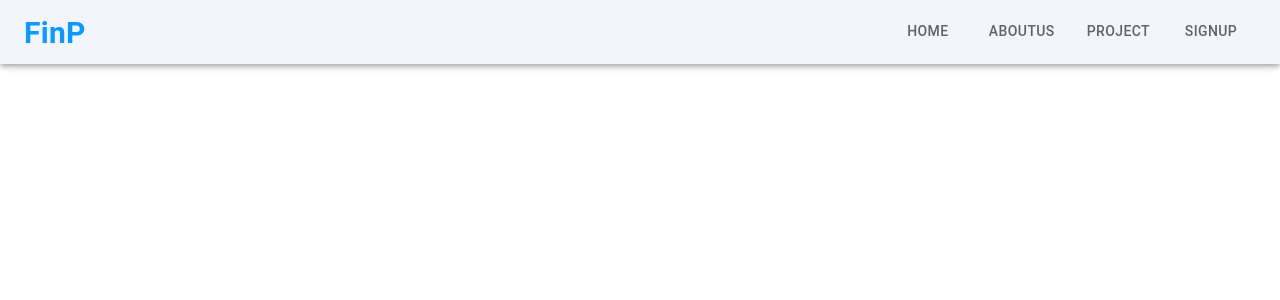
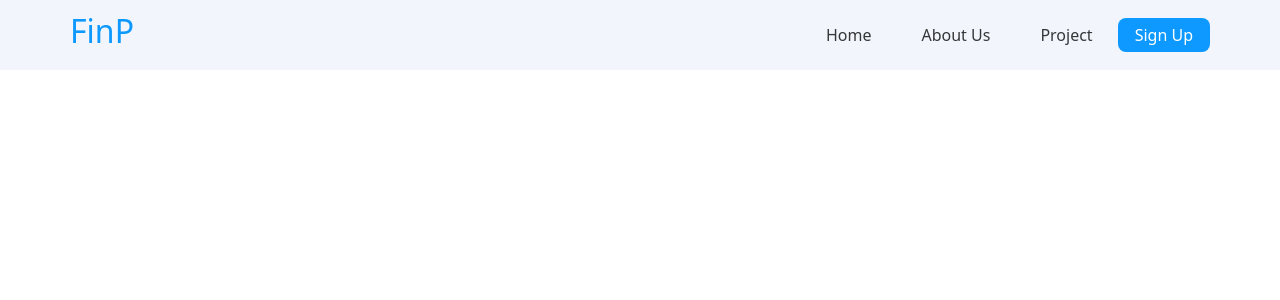
Before and after one commit to jeannotds/finance-part-co-frontend, a Next.js app: page / in a window 1280 px wide. Shown: the top 300 px of the page. Built offline with nearby package versions, Linux system fonts and the light colour scheme.

Commit message:
Feat : add navbar

```diff
--- a/components/Navbar.js
+++ b/components/Navbar.js
@@ -1,45 +1,16 @@
 import React, { useState } from "react";
-import { AppBar, Typography, Tabs, Tab, useTheme,useMediaQuery } from "@mui/material";
-import Toolbar from "@mui/material/Toolbar";
-import DrawerComp from "./Drawer";
 
 function Navbar() {
-
-    const [value, setValue] = useState();
-    const theme = useTheme();
-
-    const isMatch = useMediaQuery(theme.breakpoints.down('md'))
-    const PAGES =  ["Home", "AboutUs", "Project", "signup"];
-
   return (
-    <React.Fragment>
-      {/* AppBar // Barre d'application */}
-      <AppBar sx={{ background: "#F2F6FC" }}>
-        {/* ToolBar / Barre d'outil */}
-        <Toolbar>
-          {/* Typography limite le nombre de caractere */}
-          <Typography sx={{ color: "#0D99FF", fontWeight: "bolder", fontSize:"30px" }}>
-            FinP
-          </Typography>
-          {isMatch ? (
-            <>
-                <Typography>FinP</Typography>
-                <DrawerComp />
-            </>
-          ): (
-          <>
-            <Tabs sx={{marginLeft:"auto"}} value={value} onChange={(e, value) => setValue(value)}   indicatorColor="secondary">
-                {
-                    PAGES.map((page, index)=>(
-                        <Tab key={index} label={page}></Tab>
-                    ))
-                }
-            </Tabs>
-          </>)}
-
-        </Toolbar>
-      </AppBar>
-    </React.Fragment>
+    <header className="header">
+      <h2 className="logo">FinP</h2>
+      <nav className="navbar">
+        <a className="menu-link" href="#">Home</a>
+        <a className="menu-link" href="#">About Us</a>
+        <a className="menu-link" href="#">Project</a>
+        <a className="active" href="#">Sign Up</a>
+      </nav>
+    </header>
   );
 }
 
--- a/src/pages/_app.js
+++ b/src/pages/_app.js
@@ -1,7 +1,7 @@
 import "@/styles/globals.css";
 import "bootstrap/dist/css/bootstrap.css";
-import "@/styles/header.css"
 import "@/styles/signup.css"
+import "@/styles/navbar.css"
 
 
 import Head from "next/head";
--- a/src/pages/index.js
+++ b/src/pages/index.js
@@ -1,5 +1,4 @@
 import { Inter } from "next/font/google";
-import Footer from "../../components/Footer";
 import Navbar from "../../components/Navbar";
 
 const inter = Inter({ subsets: ["latin"] });
--- a/src/styles/header.css
+++ b/src/styles/navbar.css
@@ -1,11 +1,12 @@
 
 .header{
-    background-color: #FFF;
+    background-color: #F2F6FC;
     display: flex;
     flex-direction: row;
     justify-content: space-between;
     height: 70px;
     align-items: center;
+    padding: 0 70px;
 }
 
 .logo{
@@ -24,3 +25,13 @@
     border-radius: 8px;
     color: white;
 }
+
+.menu-link{
+    color: rgba(0, 0, 0, 0.78);
+    font-weight: 500;
+    transition: .5s ease;
+}
+
+.menu-link:hover{
+    color: rgba(0, 0, 0, 0.48);
+}
```
